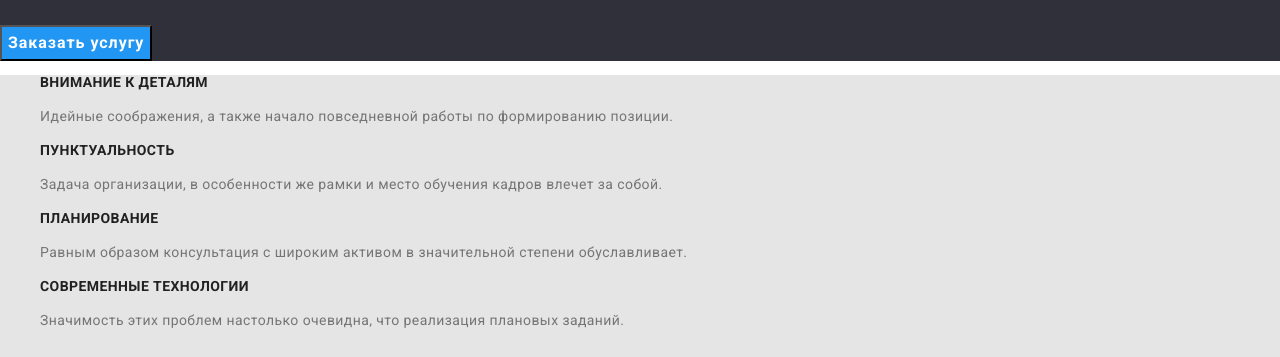
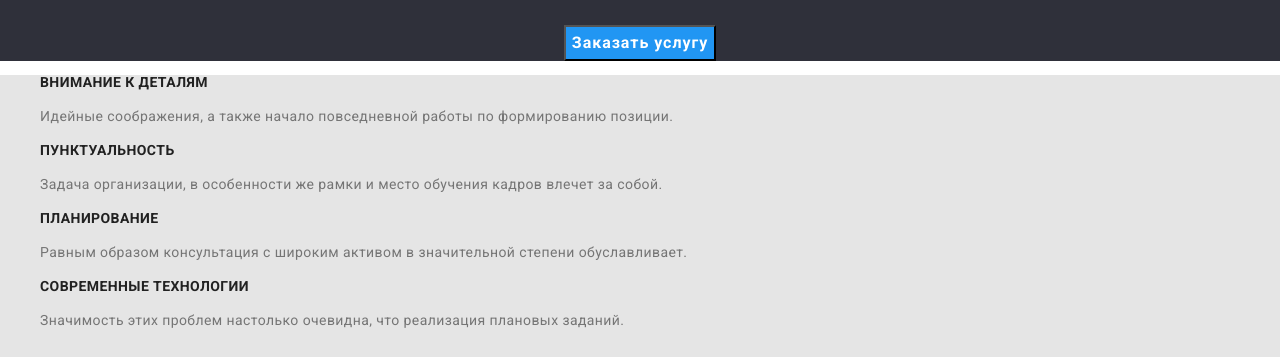
Before and after one commit to AniaPeretiatko/goit-markup-hw-02, a plain HTML site: page index.html in a window 1280 px wide. Shown: the part 287-644 px from the top of the page. Drawn offline with nearby package versions, Linux system fonts and the light colour scheme.

Commit message:
Изменяет расположение кнопки

```diff
--- a/css/styles.css
+++ b/css/styles.css
@@ -104,11 +104,14 @@ body {
 }
 
 /* Stydio CSS */
+.center-button {
+  text-align: center;
+}
 .btn {
   font-weight: bold;
   font-size: 16px;
   line-height: 1.87;
-  display: flex;
+  display: inline
   align-items: center;
   text-align: center;
   letter-spacing: 0.06em;
--- a/index.html
+++ b/index.html
@@ -52,7 +52,9 @@
     <main>
       <section class="dark-background">
         <h1 class="page-title">Эффективные решения для вашего бизнеса</h1>
-        <button class="btn" type="button">Заказать услугу</button>
+        <div class="center-button">
+          <button class="btn" type="button">Заказать услугу</button>
+        </div>
       </section>
       <div class="main-bg-second">
         <section>
```
